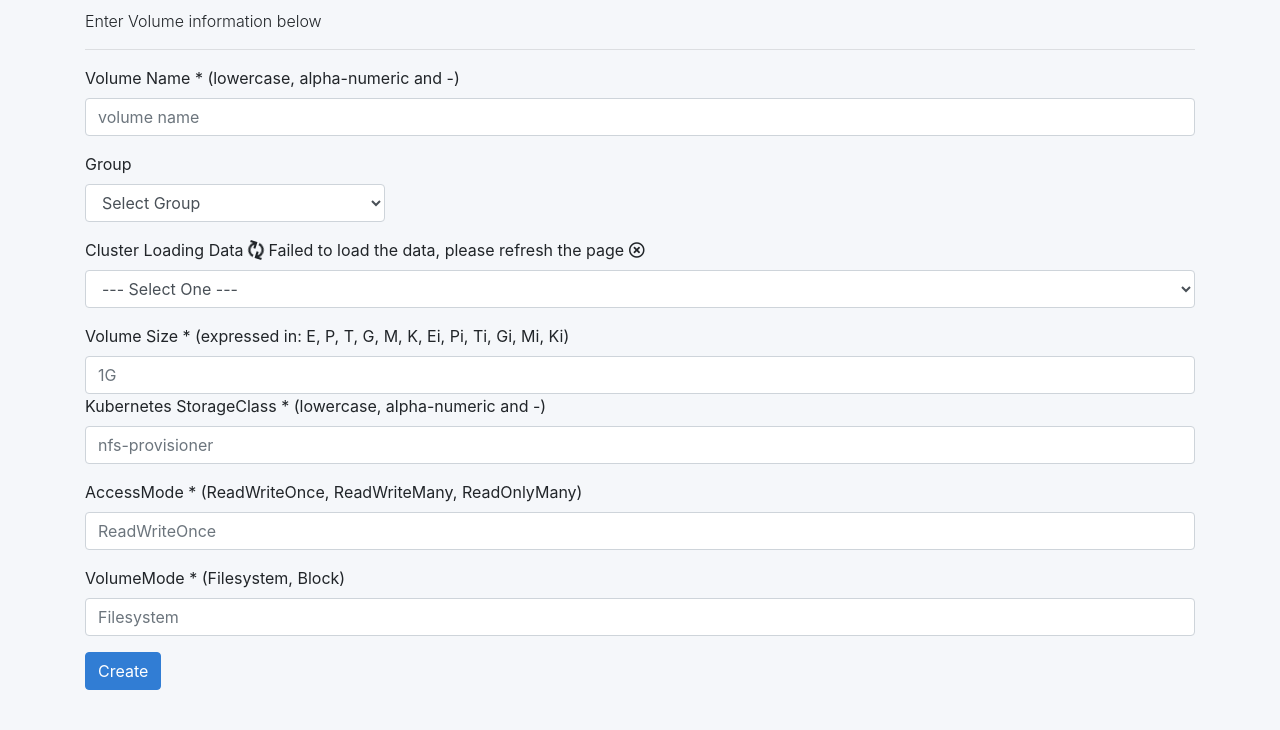
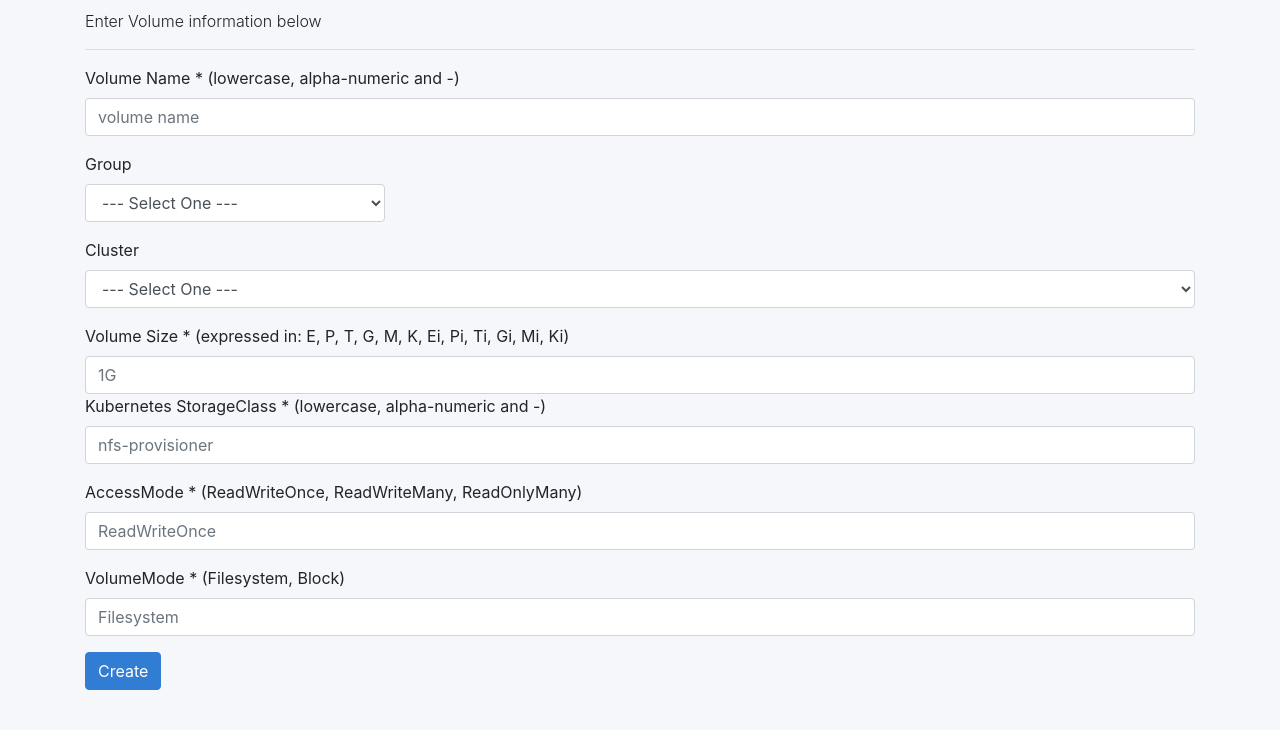
Before and after one commit to slateci/slate-portal, a Python web app: template portal/templates/volume_create.html in a window 1280 px wide. Shown: the part 192-922 px from the top of the page. Run offline with Jinja, Linux system fonts and the light colour scheme; the template is opened without the code that fills it: most values are stand-ins (such as "Sample title", 1, 10 or a date in 2020); some libraries are stand-ins or nearby versions.

Commit message:
use jinja templating to loop through groups/clusters

```diff
--- a/portal/templates/volume_create.html
+++ b/portal/templates/volume_create.html
@@ -54,22 +54,20 @@
                   required="required"
                   tabindex="1"
                   style="width:300px;">
-                  <option value="" selected disabled>Select Group</option>
-                  <option v-for="group in groups" :value="group.metadata.name">{[{group.metadata.name}]}</option>
+                  <option value="" selected disabled>--- Select One ---</option>
+                  {% for cluster in clusters %}
+                  <option value="{{cluster['metadata']['name']}}">{{cluster['metadata']['name']}}</option>
+                  {% endfor %}
                 </select>
               </div>
 
               <div class="form-group">
                 <label for="cluster">Cluster</label>
-                <span v-if='loading'>
-                  Loading Data <i class="fas fa-sync fa-spin"></i>
-                </span>
-                <span v-if='failed'>
-                  Failed to load the data, please refresh the page <i class="far fa-times-circle"></i>
-                </span>
                 <select class="form-control" id="cluster" name="cluster" required="required" tabindex="2">
                   <option value="" selected disabled>--- Select One ---</option>
-                  <option v-for='cluster in clusters' :value="cluster.metadata.name">{[{cluster.metadata.name}]}</option>
+                  {% for cluster in clusters %}
+                  <option value="{{cluster['metadata']['name']}}">{{cluster['metadata']['name']}}</option>
+                  {% endfor %}
                 </select>
               </div>
 
```
